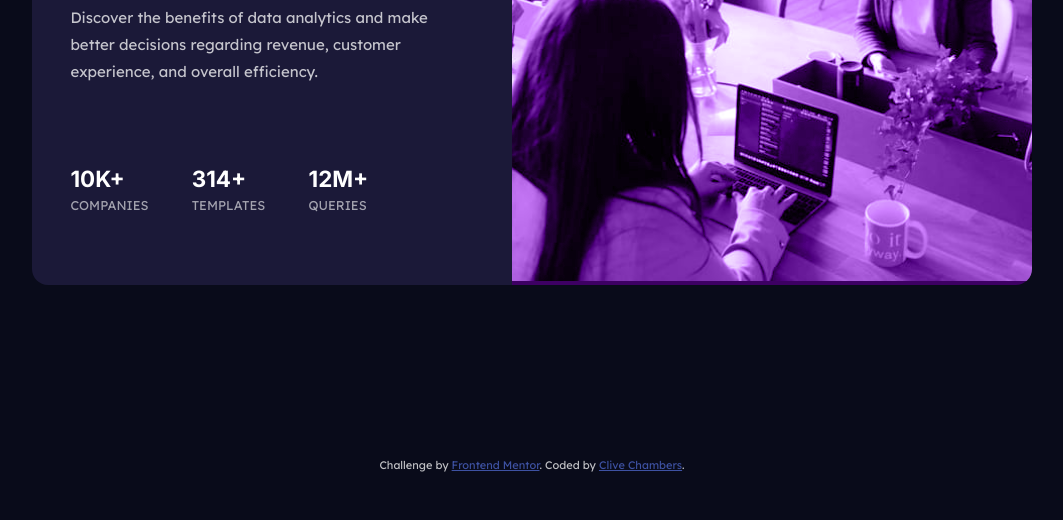
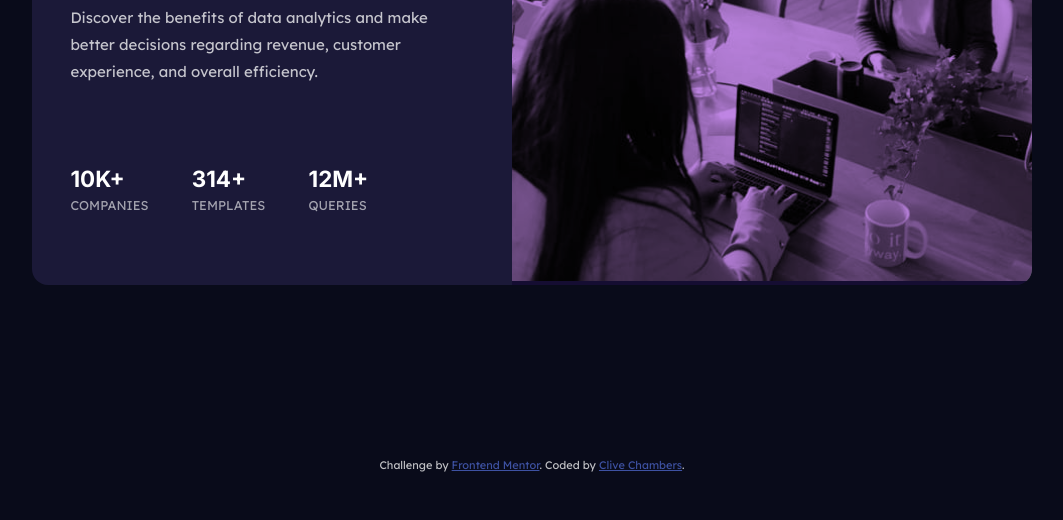
Before and after one commit to Clive-Chambers/stats-preview-card-component, a plain HTML site: page index.html in a window 1280 px wide. Shown: the part 342-862 px from the top of the page, without its empty margins (108-1171 px from the left). Drawn offline with Linux system fonts and the light colour scheme.

Commit message:
Update Image Style

```diff
--- a/style.css
+++ b/style.css
@@ -34,6 +34,7 @@ main#container .card {
 
 img{
     width: 100%;
+    height: 100%;
 }
 
 .office-img {
@@ -51,12 +52,12 @@ img{
     top: 0;
     left: 0;
     opacity: .7;
-    mix-blend-mode: color;
+    mix-blend-mode: multiply;
 }
 
-@supports (mix-blend-mode: color) {
+@supports (mix-blend-mode: multiply) {
     .office-img::after {
-        opacity: 1;
+        opacity: .75;
     }
 }
 
```
